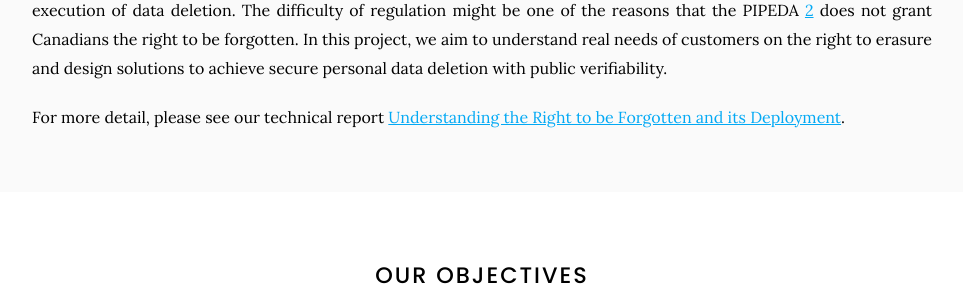
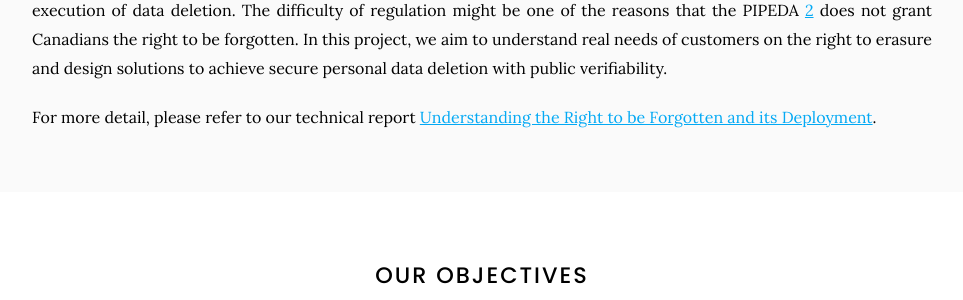
Before and after one commit to NiSP-Q/NiSP-Q.github.io, a Jekyll site: the page built from _erasure/eresult.md, in a window 1280 px wide and 900 px high, scrolled down 660 px. Shown: the part 153-453 px from the top of the window, without its empty margins (158-1121 px from the left). Built offline with Jekyll 4.4.1, drawn with Linux system fonts in a browser that asks for light colours.

Commit message:
modify report

```diff
--- a/_erasure/eresult.md
+++ b/_erasure/eresult.md
@@ -32,7 +32,7 @@ one of the reasons that the PIPEDA [2](https://laws-lois.justice.gc.ca/eng/acts/
 project, we aim to understand real needs of customers on the right to erasure and design solutions
 to achieve secure personal data deletion with public verifiability.
 
-For more detail, please see our technical report [Understanding the Right to be Forgotten and its Deployment](OPC Contribution.pdf).
+For more detail, please refer to our technical report [Understanding the Right to be Forgotten and its Deployment](OPC Contribution.pdf).
 
 
 
```
